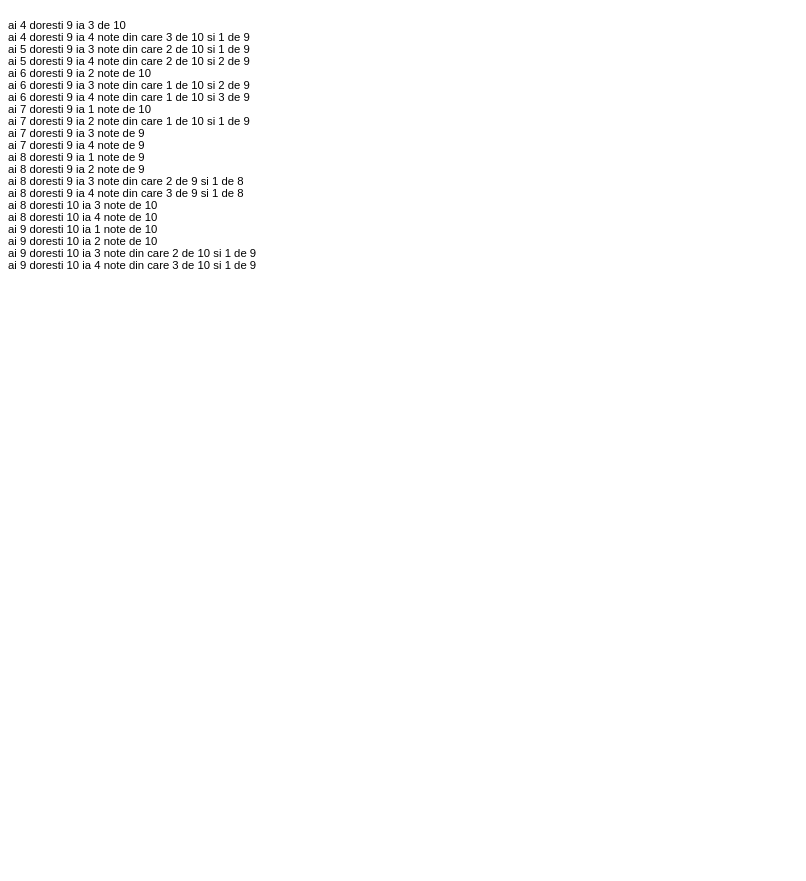
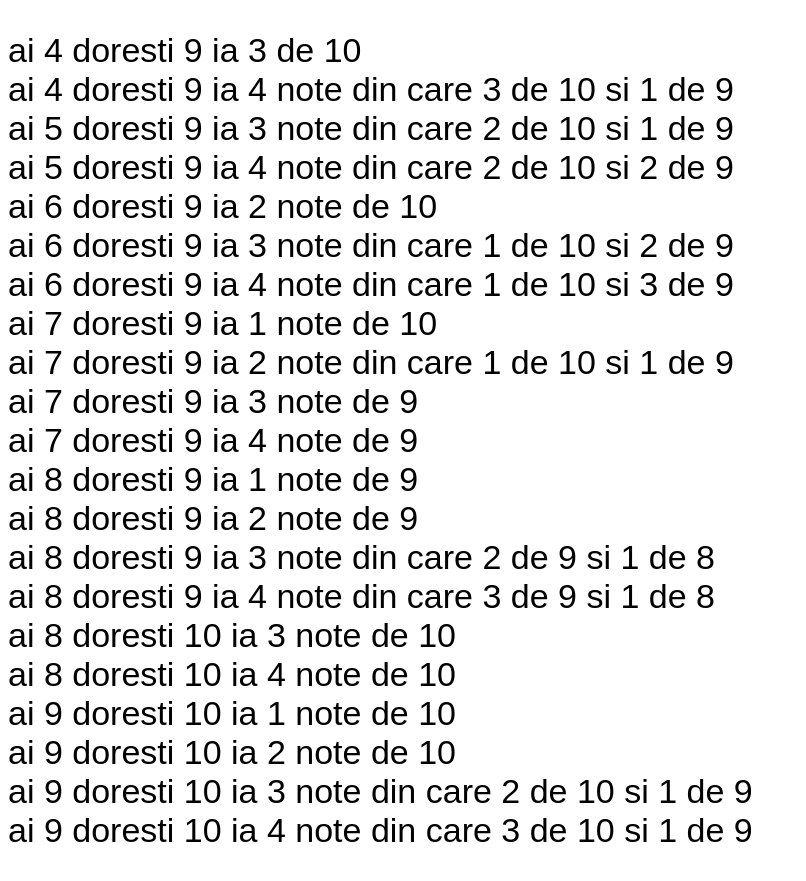
Before and after one commit to Danielzapirtan/nono, a plain HTML site: page index.html in a window 1280 px wide. Shown: the part 61-942 px from the top of the page, without its empty margins (0-806 px from the left). Before the commit the page ends 800 px from the top, so only its background shows below. Drawn offline with Linux system fonts and the light colour scheme.

Commit message:
defaultMessage

```diff
--- a/index.html
+++ b/index.html
@@ -4,7 +4,7 @@
 </head>
 <body>
 <h1>Marire note</h1>
-<pre style="font-family: Arial; font-size: 3mm;">
+<pre style="font-family: Arial; font-size: 9mm;">
 ai 4 doresti 9 ia 3 de 10
 ai 4 doresti 9 ia 4 note din care 3 de 10 si 1 de 9
 ai 5 doresti 9 ia 3 note din care 2 de 10 si 1 de 9
```
